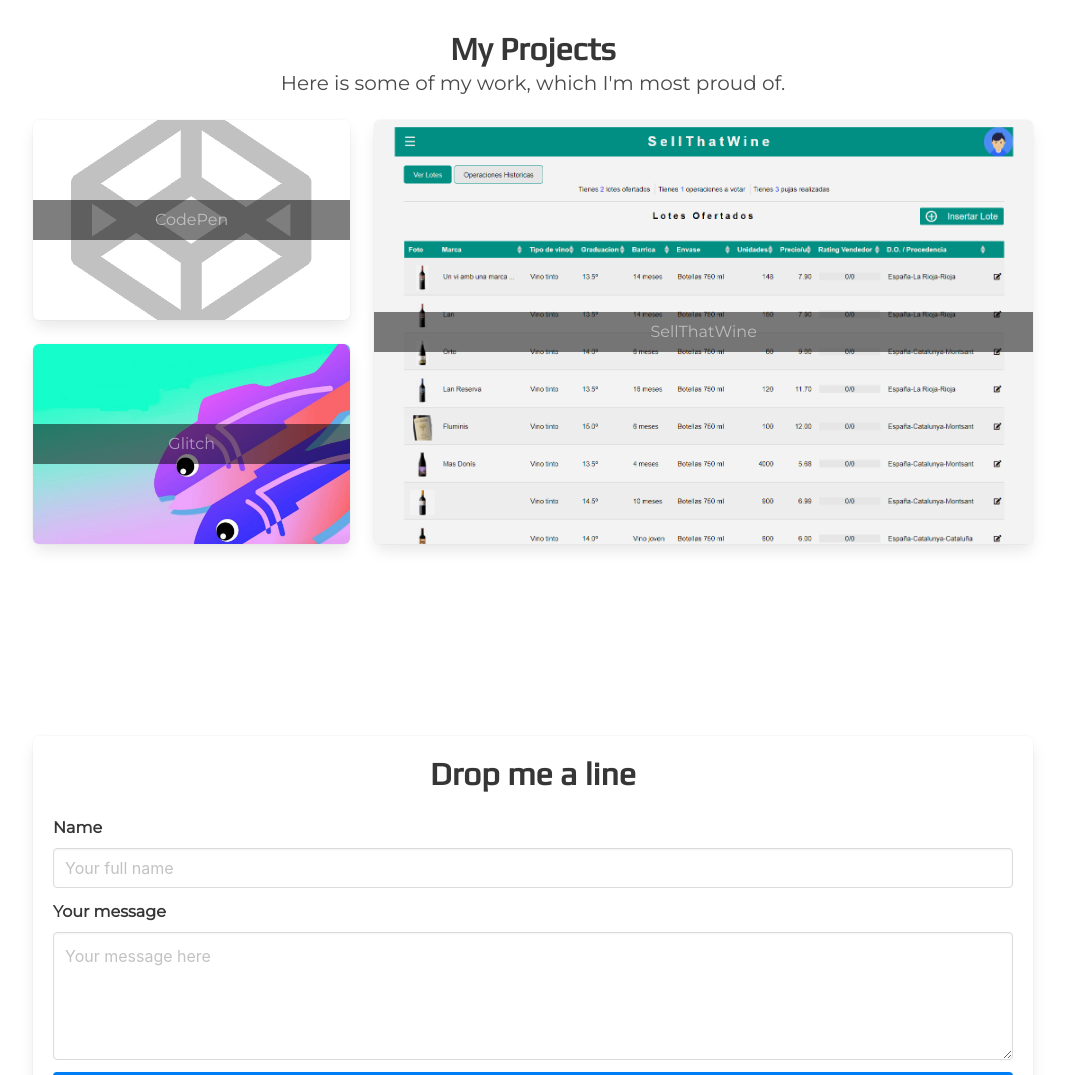
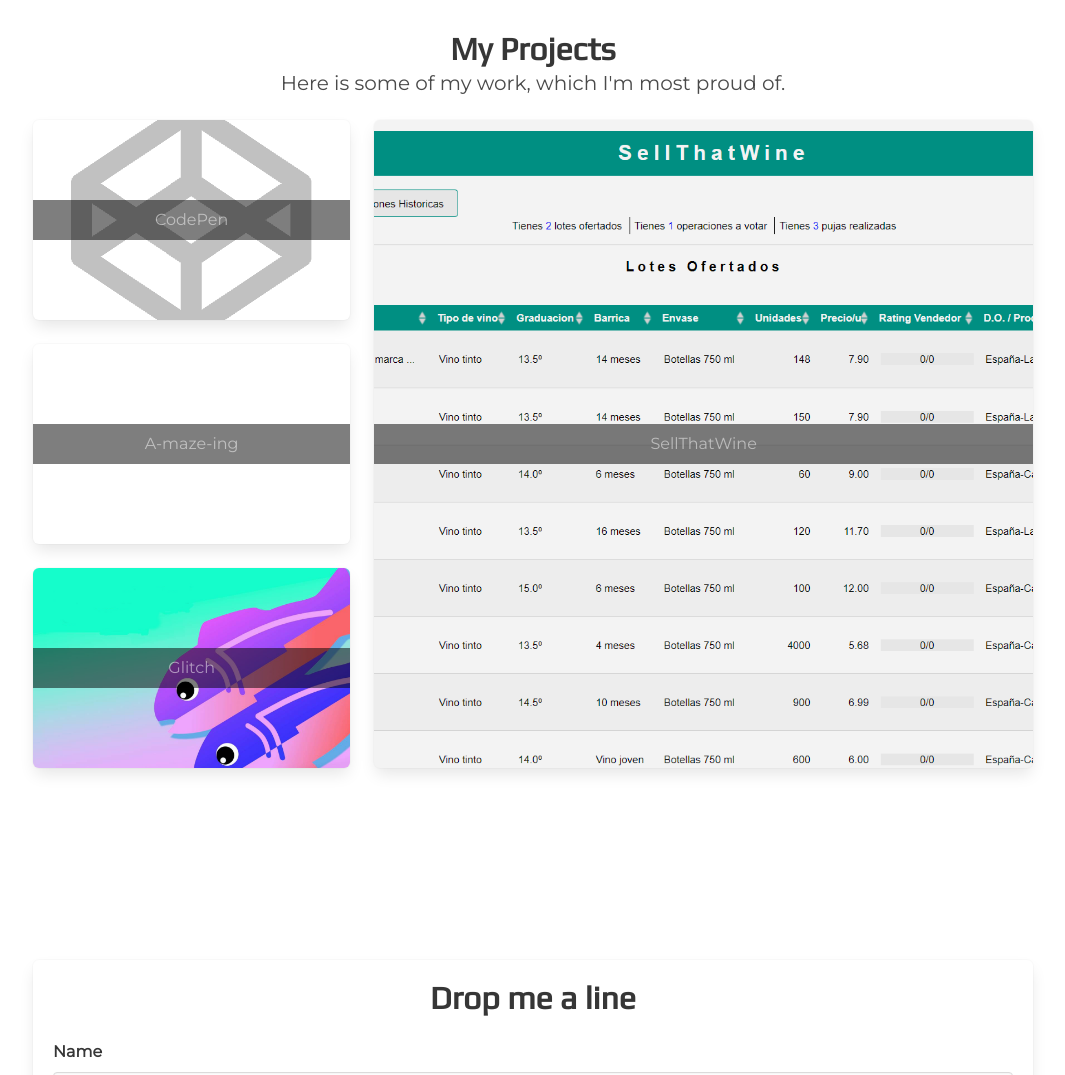
Before and after one commit to AlbertRF147/AlbertRF147.github.io, a website built with webpack: page src/index.html in a window 1280 px wide. Shown: the part 1500-2575 px from the top of the page, without its empty margins (107-1172 px from the left). Built offline with nearby package versions, Linux system fonts and the light colour scheme.

Commit message:
a-maze-ing project added

```diff
--- a/package.json
+++ b/package.json
@@ -7,7 +7,7 @@
     "dev": "webpack --mode development",
     "build": "webpack --mode production",
     "start": "webpack-dev-server --mode development --open",
-    "deploy": "gh-pages -d dist",
+    "deploy": "gh-pages -d dist -b master",
     "publish": "npm run build && npm run deploy"
   },
   "keywords": [],
--- a/src/index.html
+++ b/src/index.html
@@ -217,6 +217,14 @@
           </div>
 
           <div id="project-2" class="tile is-child box is-vertical-center is-paddingless project"
+            link="">
+            <div class="project-title">A-maze-ing</div>
+            <div class="project-desc">
+              <p class="project-text">A maze generator that uses the backtrack algorithm to find it's way through. It is built in vanilla JavaScript. The link will prompt you to the repository on Github.</p>
+            </div>
+          </div>
+
+          <div id="project-3" class="tile is-child box is-vertical-center is-paddingless project"
             link="https://brighton-weather-taste.glitch.me/">
             <div class="project-title">Glitch</div>
             <div class="project-desc">
@@ -224,16 +232,16 @@
                 apps where I play around with some weather data for UK towns using the Open Weather API
                 (https://openweathermap.org).</p>
             </div>
+          </div>
 
-          </div>
         </div>
 
         <div class="tile is-parent">
-          <div id="project-3" class="tile is-child box is-vertical-center is-paddingless project"
+          <div id="project-4" class="tile is-child box is-vertical-center is-paddingless project"
             link="https://sellthatwine.com/">
             <div class="project-title">SellThatWine</div>
             <div class="project-desc">
-              <p class="project-text">This is the joy of the crown. SellThatWine is an online wine market in realtime
+              <p class="project-text">This is the crown jewel. SellThatWine is an online wine market in realtime
                 where buyers and sellers can get in contact and negociate to get the best prices and deals on wine. It
                 is built from scratch by myself using JQuery, PHP, and MySQL, and it has been a great place to progress
                 in my learning curve. In the process I also gained experience with servers, hosts and domains. The next
--- a/src/main.scss
+++ b/src/main.scss
@@ -113,11 +113,11 @@
   background-image: url("./img/codepen4.png");
 }
 
-#project-2 {
+#project-3 {
   background-image: url("./img/glitch.jpg");
 }
 
-#project-3 {
+#project-4 {
   background-image: url("./img/sellthatwine2.png");
 }
 
```
Also changed, not shown: 1 other file.
